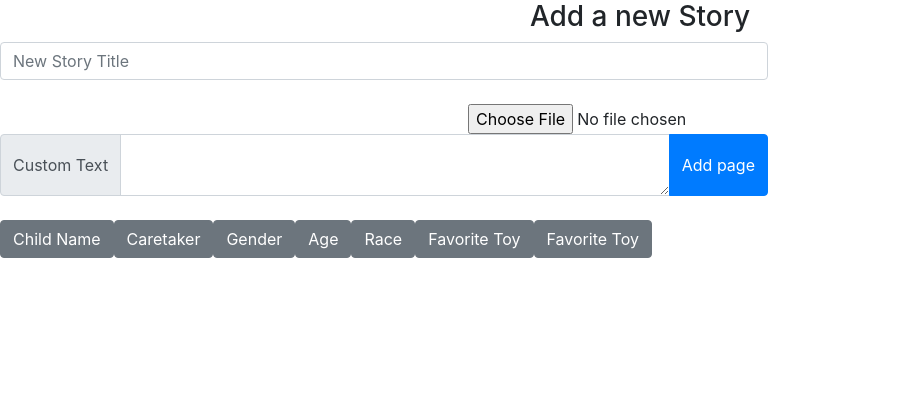
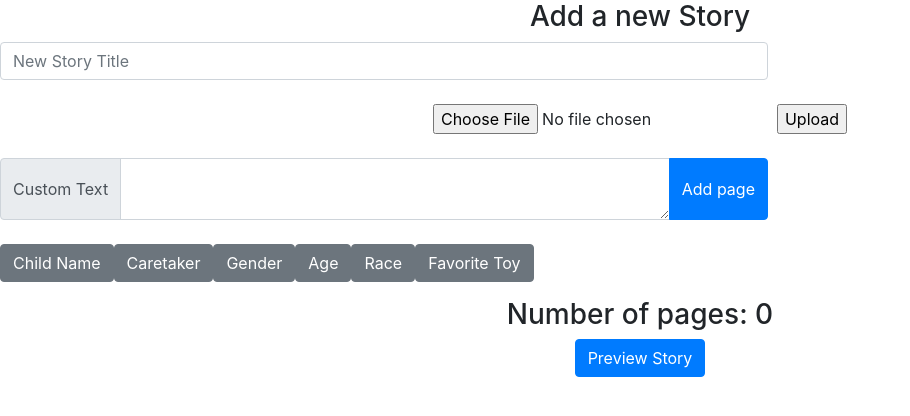
Before and after one commit to delaware19/team-4, a React (Create React App) app in the folder mobile/: page /health-admin in a window 1280 px wide. Shown: the top 416 px of the page, without its empty margins (0-910 px from the left). Built offline with nearby package versions, Linux system fonts and the light colour scheme.

Commit message:
Work done

```diff
--- a/mobile/src/Screens/HealthAdmin.js
+++ b/mobile/src/Screens/HealthAdmin.js
@@ -17,7 +17,8 @@ class HealthAdmin extends Component{
                 typeInput: '',
                 storyName: '',
                 customText: [],
-                customImages: []
+                customImages: [],
+                pages: 0
             };
 
         this.handleStoryName = this.handleStoryName.bind(this);
@@ -33,11 +34,18 @@ class HealthAdmin extends Component{
       this.setState({storyName: event.target.value });
     }
     handleCustomText(event) {
-      // this.setState({ customText: update(this.state.customText, {$push: event.target.value })});
-    }
+       this.setState({ customText: update(this.state.customText, {$push: [this.state.typeInput] })});
+       console.log(this.state.customText);
+       console.log(this.state.customImages);
+       this.setState({typeInput: ''});
+       var newPages = this.state.pages+1
+       this.setState({ pages: newPages});
+      }
 
     handleCustomImages(event) {
-      this.setState({ customImages: update(this.state.customImages, {$push: event.target.value })});
+      console.log(event.target.value);
+      this.setState({ customImages: update(this.state.customImages, {$push: ['IMG_DATA'] })});
+
     }
 
     handleTextInput(event) {
@@ -47,7 +55,6 @@ class HealthAdmin extends Component{
 
     handleButtonVal(val) {
       var myVal = this.state.typeInput + " " + val;
-      alert(myVal);
       this.setState({typeInput: myVal});
       console.log(this.state.typeInput);
     }
@@ -78,10 +85,14 @@ class HealthAdmin extends Component{
         </InputGroup>
 
           <br/>
+          <Form>
         <input
 type="file"
+onSubmit = {() => this.handleCustomImages()}
 
 />
+<input type="submit" value="Upload" />
+</Form>
 
           <br/>
 
@@ -90,9 +101,9 @@ type="file"
     <InputGroup.Prepend>
       <InputGroup.Text>Custom Text</InputGroup.Text>
     </InputGroup.Prepend>
-    <FormControl id = "textarea" as="textarea" onChange ={this.handleTextInput} aria-label="Custom Text" />
+    <FormControl id = "textarea" as="textarea" value = {this.state.typeInput} onChange ={this.handleTextInput} aria-label="Custom Text" />
     <InputGroup.Append>
-        <Button onClick={this.handleCustomText()}> Add page </Button>
+        <Button onClick={() => this.handleCustomText()} > Add page </Button>
     </InputGroup.Append>
 
 
@@ -110,13 +121,13 @@ type="file"
 <Button variant="secondary" onClick={() => this.handleButtonVal("$$RACE$$")}>Race</Button>
 <Button variant="secondary" onClick={() => this.handleButtonVal("$$FAVTOY$$")}>Favorite Toy</Button>
 
-<Button variant="secondary" onClick={() => console.log(this.state.customText)}>Favorite Toy</Button>
 
 </ButtonToolbar>
 
         </InputGroup>
+          <h3> Number of pages: {this.state.pages}</h3>
 
-
+          <Button variant="primary" onClick={() => this.handleSubmit}>Preview Story</Button>
       </div>
 
         );
```
Also changed, not shown: 1 other file (tests, documents, lock files or other folders).
